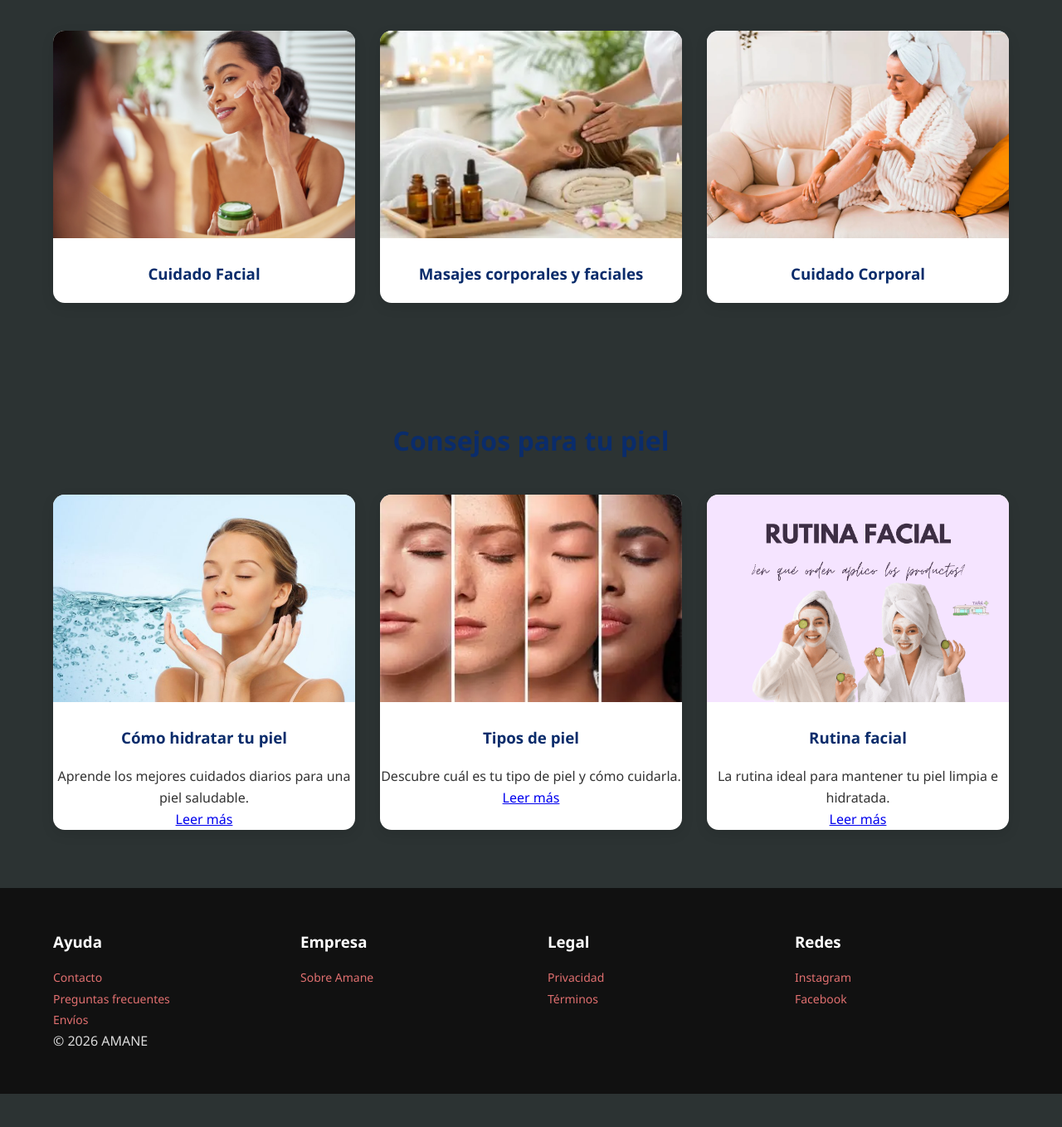
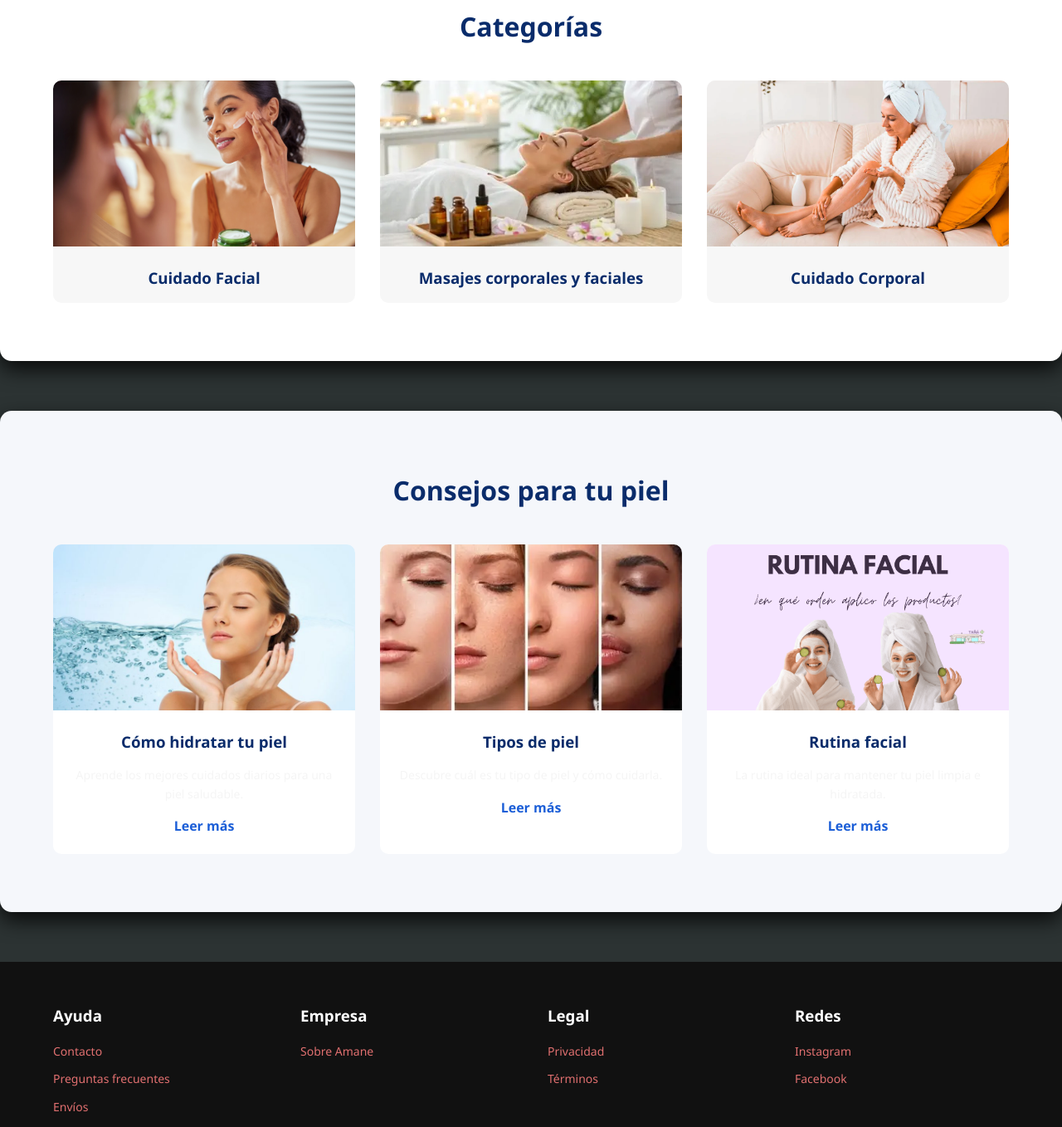
Before and after one commit to Xavier-Passaraul/Amane-Natural, a website: page public/index.html in a window 1280 px wide. Shown: the part 924-2282 px from the top of the page at 83% size. Before the commit the page ends 2242 px from the top, so only its background shows below. Drawn offline with Linux system fonts and the light colour scheme.

Commit message:
Ajuste de css

```diff
--- a/public/style.css
+++ b/public/style.css
@@ -1,4 +1,3 @@
-/* 1. RESET Y BASE */
 * {
     margin: 0;
     padding: 0;
@@ -10,10 +9,10 @@ body {
     background: #2c3333;
     color: #333;
     line-height: 1.6;
-    padding-top: 120px; /* Espacio para el header fixed */
+    padding-top: 120px;
 }
 
-/* 2. HEADER Y TOPBAR (CORREGIDOS) */
+/* HEADER Y TOPBAR */
 .topbar {
     background: #A93957;
     color: white;
@@ -34,7 +33,7 @@ header {
 }
 
 .header-hidden {
-    transform: translateY(-100%); /* Oculta todo el header */
+    transform: translateY(-100%);
 }
 
 .header-container {
@@ -48,7 +47,7 @@ header {
     height: 45px;
 }
 
-/* 3. MENÚ DESKTOP */
+/* MENÚ DESKTOP */
 .menu ul {
     display: flex;
     list-style: none;
@@ -67,6 +66,16 @@ header {
     text-decoration: none;
     color: #E17070;
     font-weight: 600;
+    transition: 3s;
+}
+
+.menu a:hover {
+    color: #B44C43;
+}
+
+.menu li:hover {
+    background: #e6efed;
+    transform: scale(1.02);
 }
 
 .menu-toggle {
@@ -76,13 +85,13 @@ header {
     color: #E17070;
 }
 
-/* 4. HERO (RECUPERADO) */
+/* HERO */
 .hero {
     position: relative;
     width: 100%;
     height: 100vh;
     overflow: hidden;
-    margin-top: -120px; /* Para que el video empiece desde arriba de todo */
+    margin-top: -120px;
 }
 
 .hero-video {
@@ -109,7 +118,7 @@ header {
 .hero-text h1 {
     font-size: 48px;
     margin-bottom: 15px;
-    color: white; /* Recuperamos el color blanco */
+    color: white;
 }
 
 .hero-text p {
@@ -118,56 +127,155 @@ header {
     color: white;
 }
 
+.hero::after{
+content:"";
+position:absolute;
+width:100%;
+height:100%;
+background:rgba(0,0,0,0.35);
+top:0;
+left:0;
+}
+
+
 .btn {
     background: #E17070;
     color: white;
-    padding: 12px 30px;
+    padding: 12px 25px;
     text-decoration: none;
     border-radius: 30px;
     font-weight: bold;
-    display: inline-block;
+    /* display: inline-block; */
     transition: .3s;
 }
 
-/* 5. SECCIONES Y GRIDS (RECUPERADOS) */
-section {
+.btn:hover{
+background:#B44C43;
+}
+
+/* SECCIONES Y GRIDS */
+.categorias {
     padding: 70px 5%;
     text-align: center;
 }
 
-/* Títulos de secciones en azul como tenías */
-.categorias h2, .consejos h2 {
+/* Títulos */
+.categorias h2 {
     font-size: 32px;
     margin-bottom: 40px;
     color: #0a2c6b;
 }
 
-.categorias-grid, .articulos {
+h1 {
+    font-size: 38px;
+    margin-bottom: 15px;
+    color: #3a6b61;
+}
+
+p {
+    font-size: 16px;
+    color: whitesmoke;
+}
+
+.categorias-grid {
     display: grid;
-    grid-template-columns: repeat(auto-fit, minmax(250px, 1fr));
+    grid-template-columns: repeat(auto-fit, minmax(200px, 1fr));
     gap: 30px;
 }
 
-.categoria, article {
-    background: white;
-    border-radius: 14px;
+.categoria {
+    background: #f7f7f7;
+    border-radius: 10px;
     overflow: hidden;
     transition: .3s;
-    box-shadow: 0 5px 15px rgba(0,0,0,0.1);
+    /* box-shadow: 0 5px 15px rgba(0,0,0,0.1); */
 }
 
-.categoria img, article img {
+.categoria img {
     width: 100%;
-    height: 250px;
+    height: 200px;
     object-fit: cover;
 }
 
-.categoria h3, article h3 {
-    padding: 20px;
+.categoria h3 {
+    padding: 15px;
     color: #0a2c6b;
 }
 
-/* 6. FOOTER */
+.categoria:hover {
+    transform: translate(-5px);
+    box-shadow: 0 5px 15px rgba(0, 0, 0, 0.1);
+}
+
+.consejos {
+background: #f5f7fb;
+padding: 70px 5%;
+text-align: center;
+}
+
+.consejos h2 {
+    font-size: 32px;
+    margin-bottom: 40px;
+    color: #0a2c6b;
+}
+
+.articulos {
+    display: grid;
+    grid-template-columns: repeat(auto-fit,minmax(250px,1fr));
+    gap: 30px;
+}
+
+.articulos article {
+    background: white;
+    border-radius: 10px;
+    overflow: hidden;
+    transition: 3s;
+}
+
+.articulos img {
+    width: 100%;
+    height: 200px;
+    object-fit: cover;
+}
+
+.articulos h3 {
+    padding: 15px;
+    color: #0a2c6b;
+}
+
+.articulos p {
+    padding: 0 15px 15px;
+    font-size: 14px;
+}
+
+.articulos a {
+    display: inline-block;
+    margin-bottom: 20px;
+    color: #1b5ed7;
+    font-weight: bold;
+    text-decoration: none;
+}
+
+.articulos article:hover {
+    transform: translate(-5px);
+    box-shadow: 0 5px 15px rgba(0, 0, 0, 0.1);
+}
+
+section {
+    margin-bottom: 60px;
+    background: white;
+    padding: 40px;
+    border-radius: 14px;
+    box-shadow: 0 10px 25px rgba(0, 0, 0, 0.8);
+    transition: 0.3s;
+}
+
+section:hover {
+    transform: translate(-3px);
+}
+
+
+/* FOOTER */
 footer {
     background: #111;
     color: #ddd;
@@ -178,18 +286,28 @@ footer {
     display: grid;
     grid-template-columns: repeat(auto-fit, minmax(200px, 1fr));
     gap: 40px;
+    margin-bottom: 30px;
 }
 
 footer h3 { color: white; margin-bottom: 15px; }
 footer ul { list-style: none; }
+footer ul li { margin-bottom: 8px; }
 footer a { color: #E17070; text-decoration: none; font-size: 14px; }
+footer a:hover { color: #B44C43; }
 
-/* 7. RESPONSIVE MOBILE (CORREGIDO) */
+.copy {
+    text-align: center;
+    border-top: 1px solid #333;
+    padding-top: 20px;
+    font-size: 14px;
+}
+
+/*  RESPONSIVE MOBILE */
 @media (max-width: 768px) {
     body { padding-top: 100px; }
 
     .header-container {
-        flex-direction: row; /* Logo izquierda, Hamburguesa derecha */
+        flex-direction: row;
         justify-content: space-between;
     }
 
```
